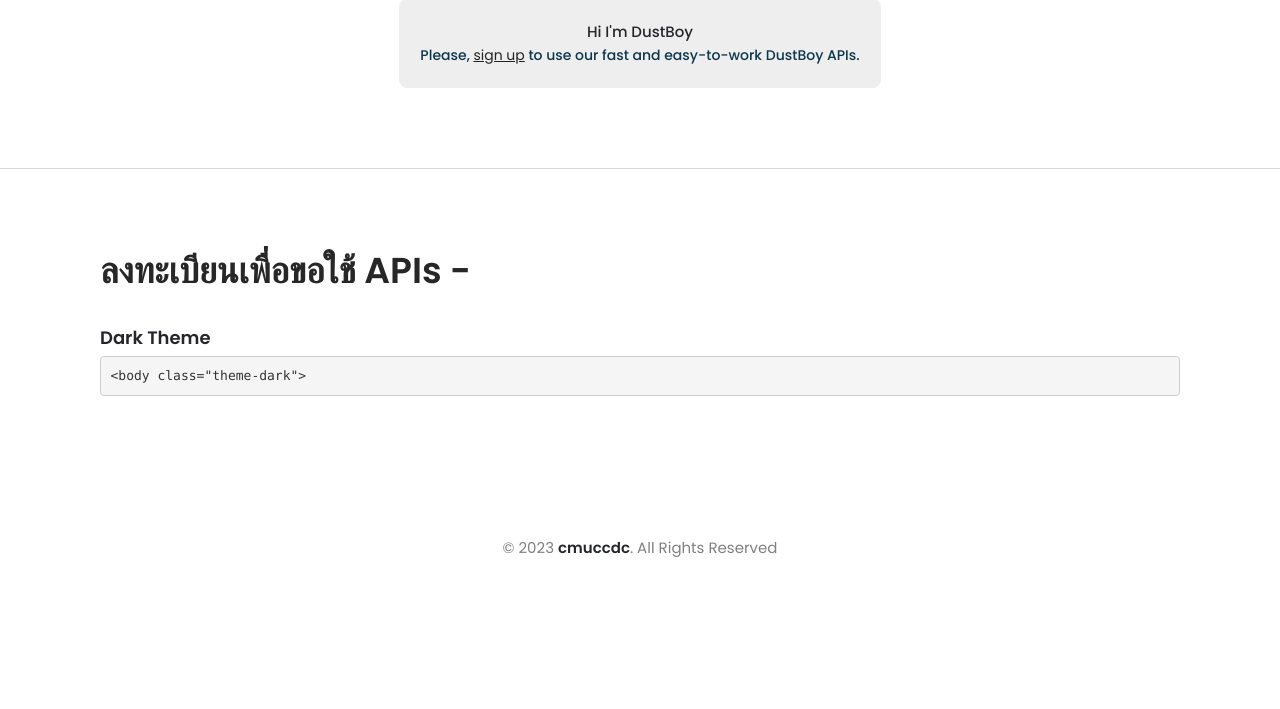
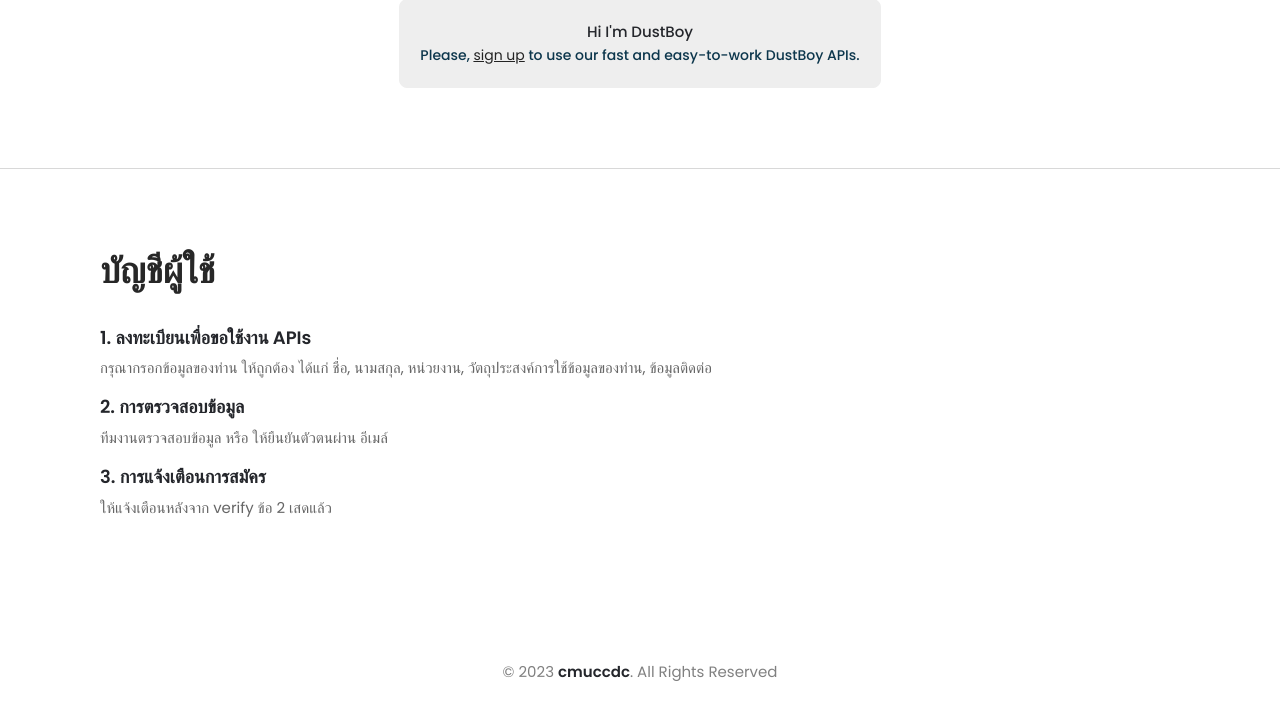
Before and after one commit to kongkiatchanu/open-api, a CodeIgniter app: page /database/ in a window 1280 px wide. Shown: the part 707-1416 px from the top of the page. Before the commit the page ends 1264 px from the top, so only its background shows below. Run offline with CodeIgniter, Linux system fonts and the light colour scheme.

Commit message:
ฟหก

```diff
--- a/application/views/document.php
+++ b/application/views/document.php
@@ -135,12 +135,18 @@ defined('BASEPATH') or exit('No direct script access allowed');
 			<section class="app-brief" id="account">
 				<div class="container left-align">
 					<div class="section-header">
-						<h2 class="dark-text title">ลงทะเบียนเพื่อขอใช้ APIs - </h2>
+						<h2 class="dark-text title">บัญชีผู้ใช้</h2>
 					</div>
 
 					<div class="content-bx">
-						<h5 class="title">Dark Theme</h5>
-						<pre class="brush: javascript; h-100">&lt;body class="theme-dark"&gt;</pre>
+						<h5 class="title">1. ลงทะเบียนเพื่อขอใช้งาน APIs</h5>
+						<p>กรุณากรอกข้อมูลของท่าน ให้ถูกต้อง ได้แก่ ชื่อ, นามสกุล, หน่วยงาน, วัตถุประสงค์การใช้ข้อมูลของท่าน, ข้อมูลติดต่อ</p>
+
+						<h5 class="title">2. การตรวจสอบข้อมูล</h5>
+						<p>ทีมงานตรวจสอบข้อมูล หรือ ให้ยืนยันตัวตนผ่าน อีเมล์</p>
+
+						<h5 class="title">3. การแจ้งเตือนการสมัคร</h5>
+						<p>ให้แจ้งเตือนหลังจาก verify ข้อ 2 เสดแล้ว</p>
 					</div>
 				</div>
 			</section>
```
